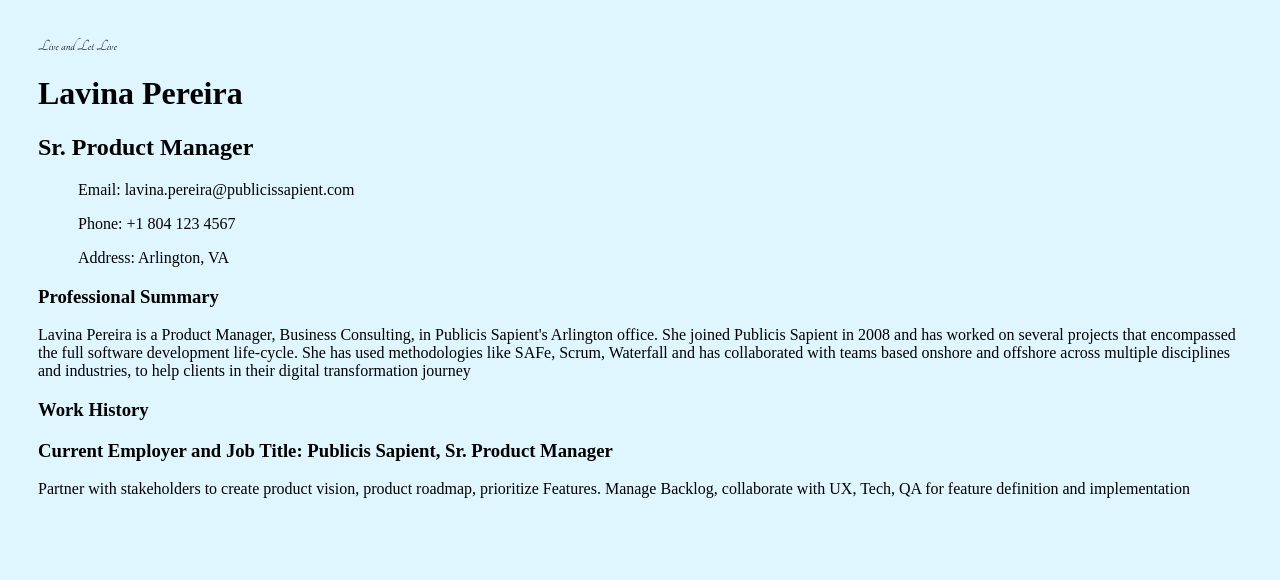
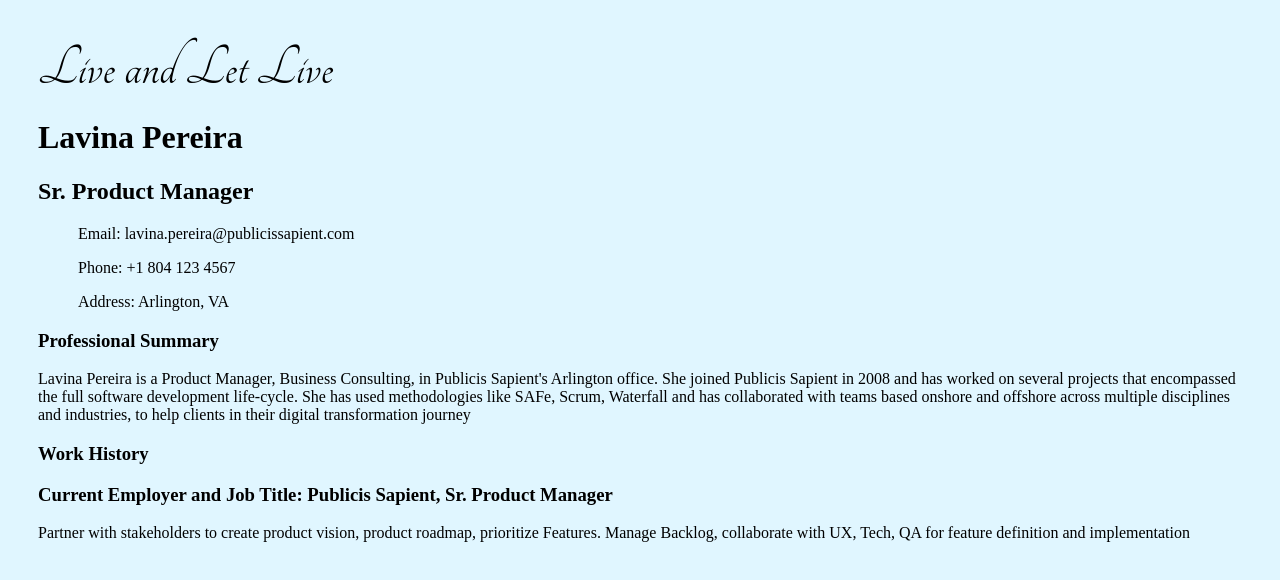
Before and after one commit to lavinapereiraPS/lavinapereiraPS, a plain HTML site: page index.html in a window 1280 px wide. Drawn offline with Linux system fonts and the light colour scheme.

Commit message:
font size changes

```diff
--- a/index.html
+++ b/index.html
@@ -27,7 +27,7 @@
 
   <!-- Add your site or application content here -->
   <!-- <p>Hello world! This is HTML5 Boilerplate.</p> -->
-  <div style="font-family: 'Tangerine', serif;">Live and Let Live</div>
+  <div style="font-family: 'Tangerine', serif; font-size: 60px;">Live and Let Live</div>
 
   <!-- <h1 class="h1Google">Lavina Pereira</h1> -->
   <h1>Lavina Pereira</h1>
```
